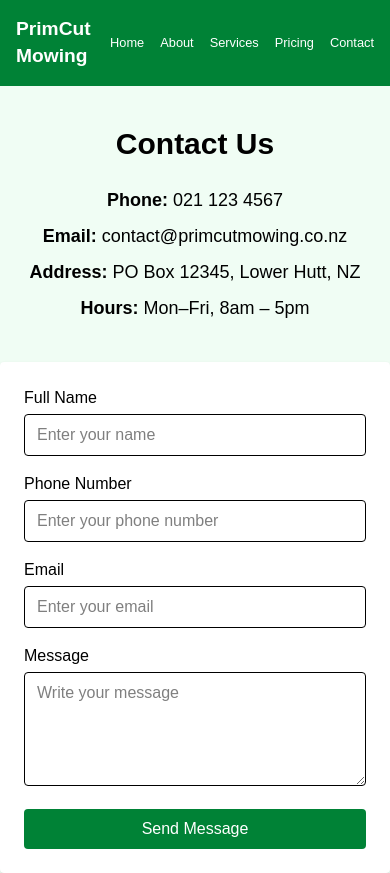
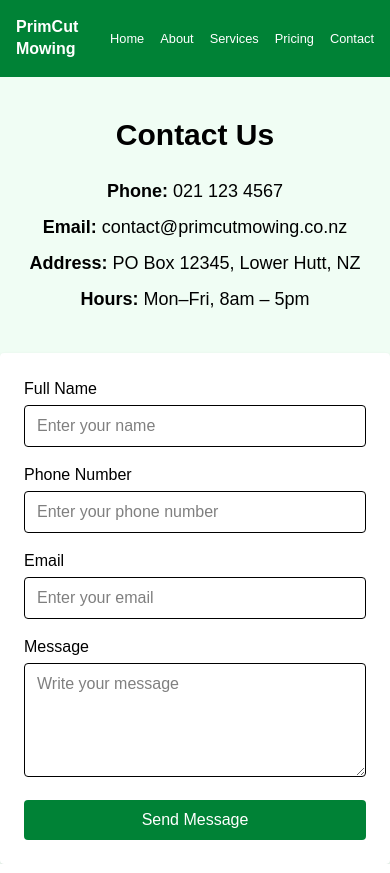
Before and after one commit to Psalms91-50-23/primcut_mowing, a Next.js app: page /contact in a window 390 px wide. Built offline with nearby package versions, Linux system fonts and the light colour scheme.

Commit message:
changed font-size again

```diff
--- a/pages/contact.tsx
+++ b/pages/contact.tsx
@@ -116,7 +116,7 @@ const Contact: React.FC<Props> = () => {
 
         <button
           type="submit"
-          className="w-full bg-green-700 text-white py-2 rounded hover:bg-green-800 transition"
+          className="w-full bg-green-700 text-white py-2 rounded hover:bg-green-800 hover:cursor-pointer transition"
         >
           Send Message
         </button>
--- a/pages/index.tsx
+++ b/pages/index.tsx
@@ -10,16 +10,12 @@ const Home: React.FC<Props> = () => {
       <NavBar />
 
       <header className="relative w-full h-[450px] group">
-        {/* Background image */}
         <div
           className="absolute inset-0 bg-cover bg-center transition-opacity duration-300 opacity-60 group-hover:opacity-80"
           style={{ backgroundImage: "url('/images/perfect_lawn.jpeg')" }}
         ></div>
-
-        {/* Semi-transparent overlay */}
         <div className="absolute inset-0 bg-black/50"></div>
 
-        {/* Content: fully opaque */}
         <div className="relative z-10 flex flex-col justify-center items-center h-full text-center text-white px-4">
           <h2 className="text-5xl md:text-6xl font-bold mb-4">Your Lawn, Our Passion</h2>
           <p className="text-xl md:text-2xl font-semibold mb-6">
--- a/styles/globals.css
+++ b/styles/globals.css
@@ -33,7 +33,7 @@ html, body {
 
 @media (max-width: 410px) {
   .title {
-    font-size: 1.2rem;
+    font-size: 1rem;
   }
   .nav-link {
     font-size: 0.8rem;
```
